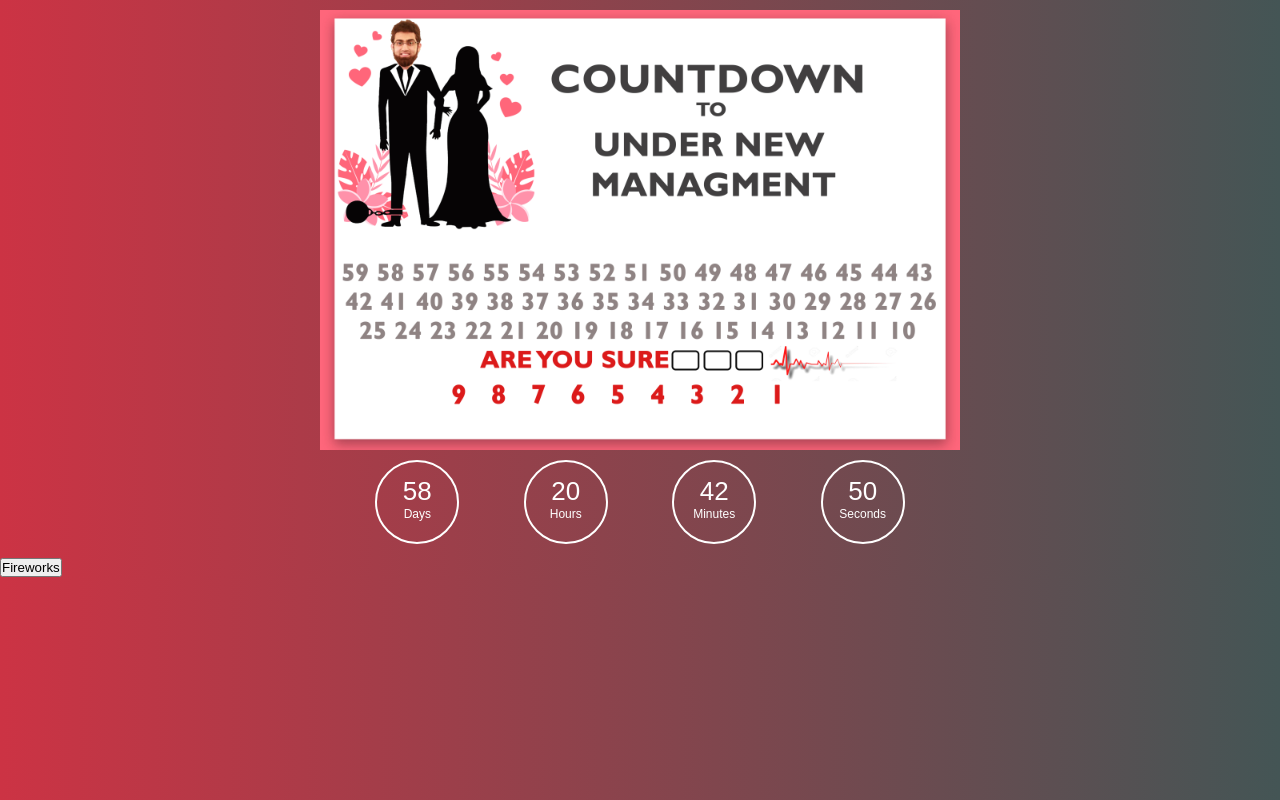
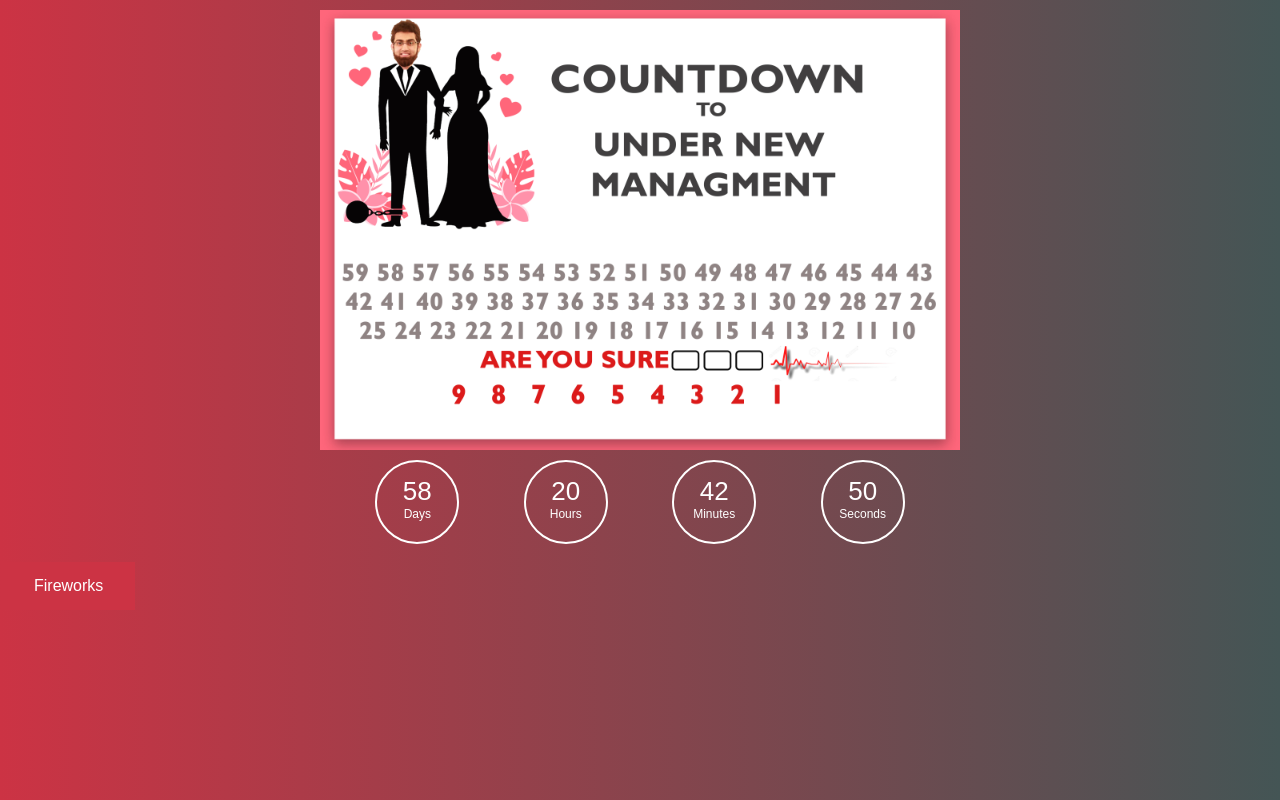
Before and after one commit to rauf-asad/abubakar-countdown, a plain HTML site: page index.html in a window 1280 px wide. Drawn offline with nearby package versions, Linux system fonts and the light colour scheme.

Commit message:
better color button

```diff
--- a/styles.css
+++ b/styles.css
@@ -40,3 +40,15 @@ img {
   font-size: 26px;
   margin-top: 14px;
 }
+#summonFireworks {
+  background-color: #c34;
+  border: none;
+  color: white;
+  padding: 15px 32px;
+  text-align: center;
+  text-decoration: none;
+  display: inline-block;
+  font-size: 16px;
+  margin: 4px 2px;
+  cursor: pointer;
+}
```
